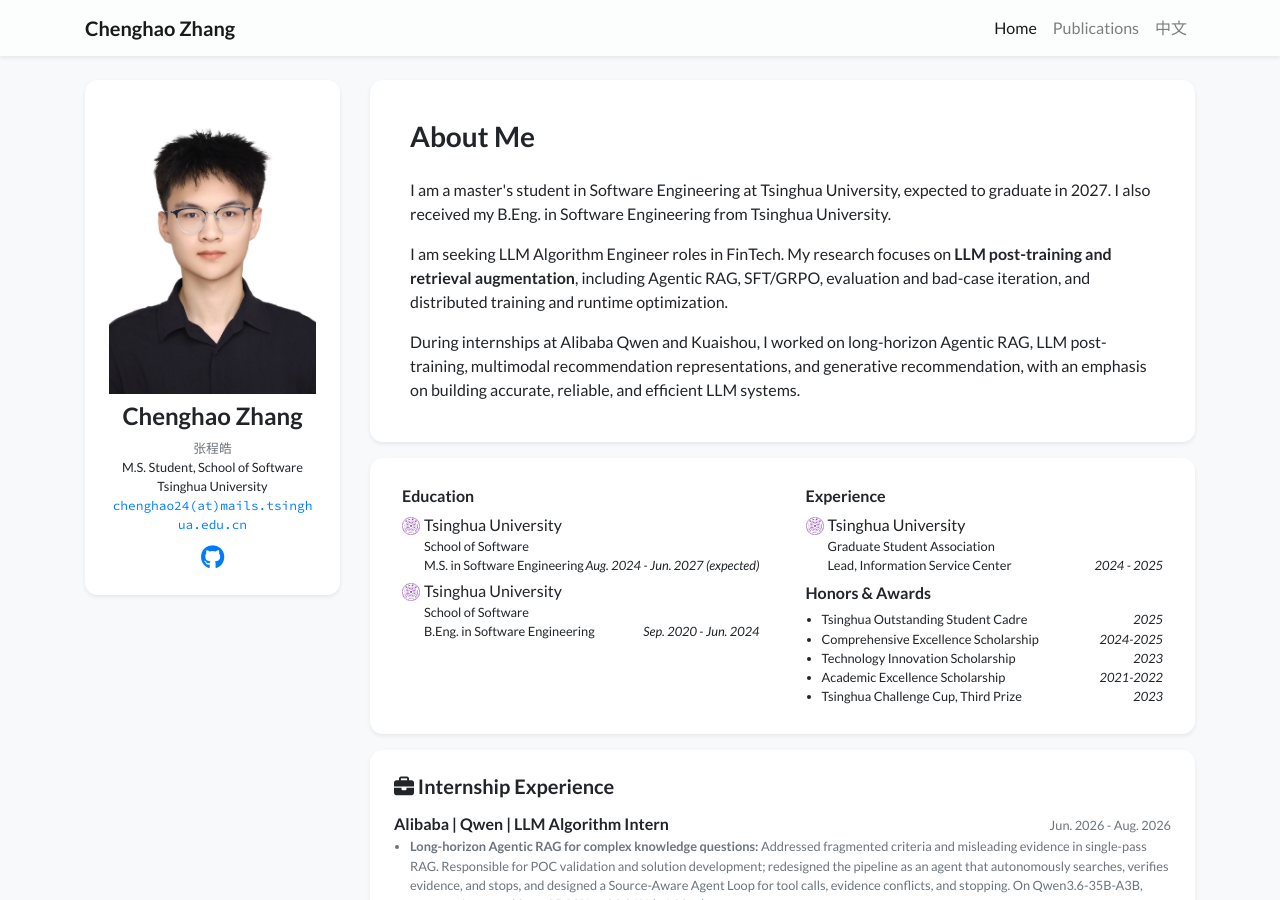
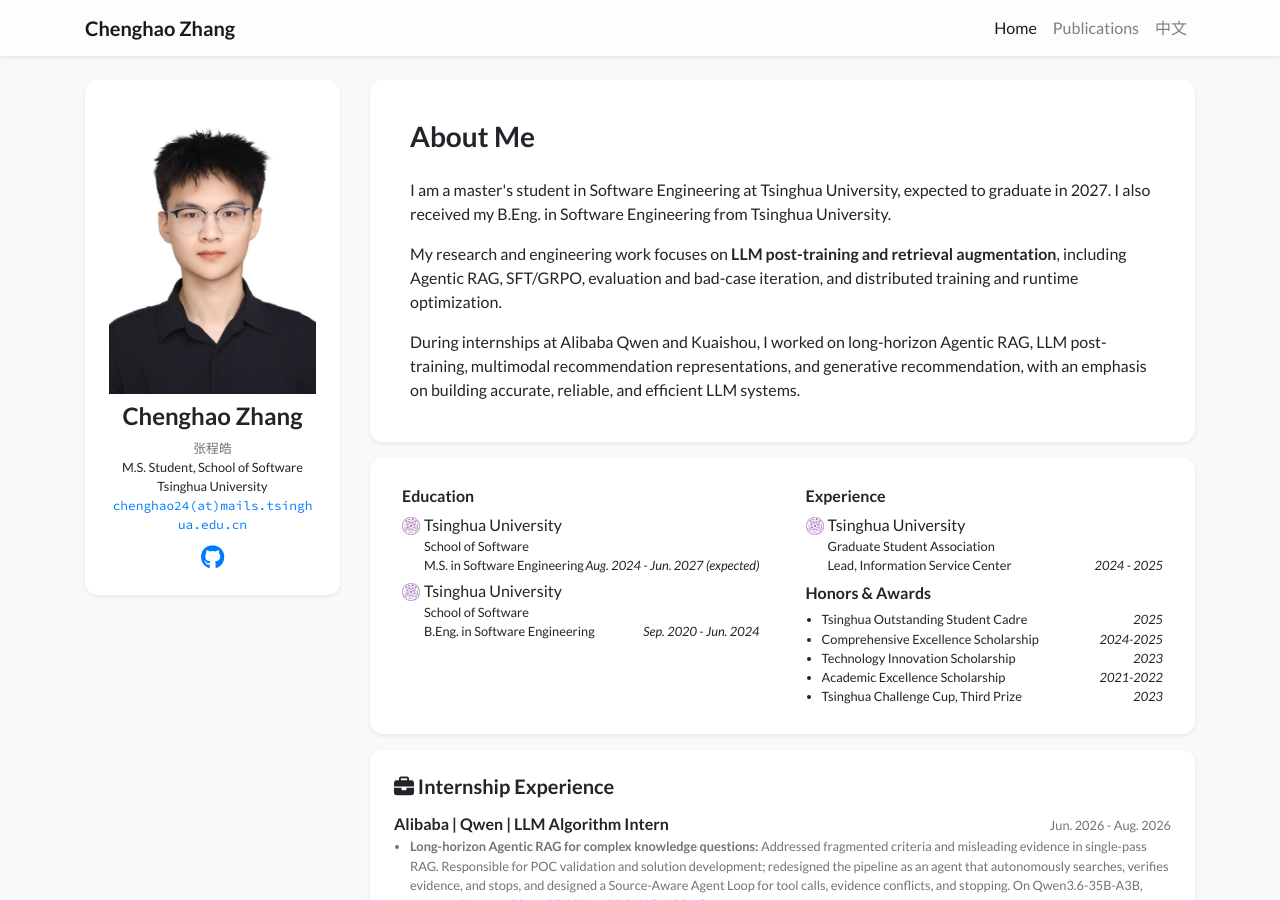
Before and after one commit to zhang-cheng-hao/zhang-cheng-hao.github.io, a Jekyll site: the page built from index.html, in a window 1280 px wide and 900 px high. Built offline with Jekyll 4.4.1, drawn with Linux system fonts in a browser that asks for light colours; nearby versions of some CDN libraries; a style sheet for code colours, icons or effects is not loaded.

Commit message:
Generalize website bio for broad applications

```diff
--- a/_data/profile.yml
+++ b/_data/profile.yml
@@ -24,10 +24,10 @@ short_bio: >-
     Engineering from Tsinghua University.
   </p>
   <p>
-    I am seeking LLM Algorithm Engineer roles in FinTech. My research focuses
-    on <strong>LLM post-training and retrieval augmentation</strong>, including
-    Agentic RAG, SFT/GRPO, evaluation and bad-case iteration, and distributed
-    training and runtime optimization.
+    My research and engineering work focuses on <strong>LLM post-training and
+    retrieval augmentation</strong>, including Agentic RAG, SFT/GRPO,
+    evaluation and bad-case iteration, and distributed training and runtime
+    optimization.
   </p>
   <p class="mb-0">
     During internships at Alibaba Qwen and Kuaishou, I worked on long-horizon
@@ -41,8 +41,8 @@ short_bio_zh: >-
     我是清华大学软件学院软件工程硕士研究生，预计 2027 年毕业，本科同样就读于清华大学软件学院。
   </p>
   <p>
-    求职方向为<strong>大模型算法工程师（金融科技）</strong>，研究方向为<strong>大模型后训练与检索增强</strong>，
-    主要实践包括 Agentic RAG、SFT/GRPO、评测与 Bad Case 闭环，以及分布式训练和 Runtime 优化。
+    我的研究与工程实践聚焦<strong>大模型后训练与检索增强</strong>，主要包括 Agentic RAG、SFT/GRPO、
+    评测与 Bad Case 闭环，以及分布式训练和 Runtime 优化。
   </p>
   <p class="mb-0">
     曾在阿里巴巴千问事业部和快手基础大模型与应用部实习，开展长耗时 Agentic RAG、大模型后训练、
```
